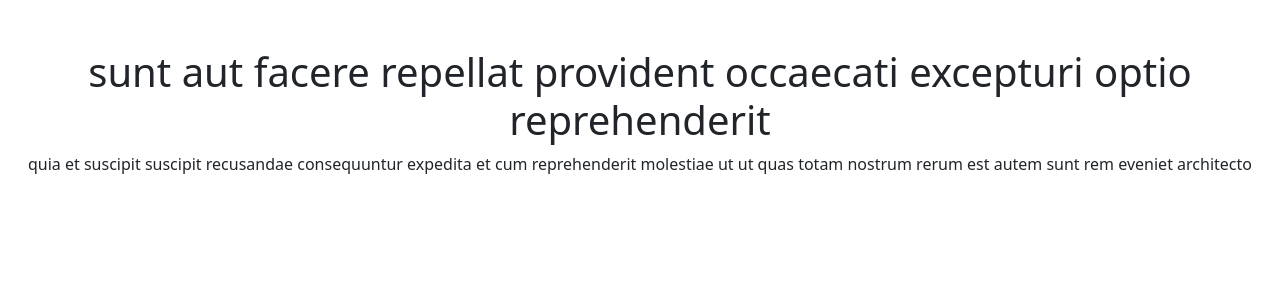
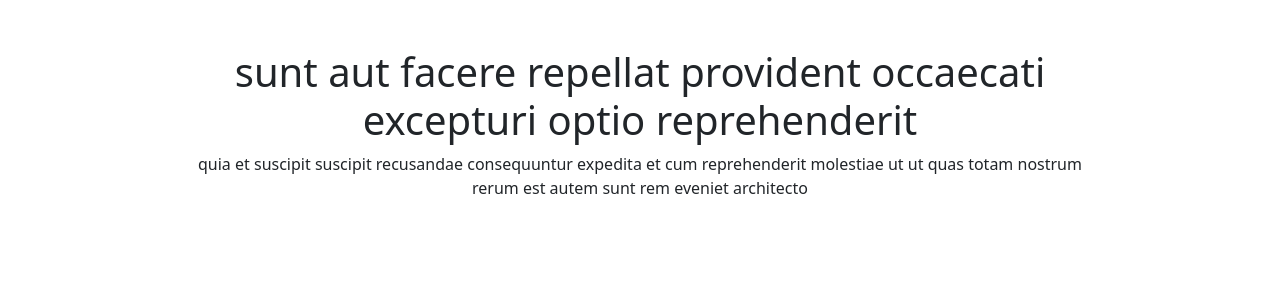
Before and after one commit to shahbazpro2/test, a React (Create React App) app: page /post/1 in a window 1280 px wide. Shown: the top 300 px of the page. Built offline with nearby package versions, Linux system fonts and the light colour scheme.

Commit message:
improve layout

```diff
--- a/src/pages/SinglePost.js
+++ b/src/pages/SinglePost.js
@@ -2,11 +2,16 @@ import React from 'react'
 
 const SinglePost = () => {
     return (
-        <div>
-            <h1>sunt aut facere repellat provident occaecati excepturi optio reprehenderit</h1>
-            <div className="mt-2">
-                quia et suscipit suscipit recusandae consequuntur expedita et cum reprehenderit molestiae ut ut quas totam nostrum rerum est autem sunt rem eveniet architecto
+        <div className="container">
+            <div className="row justify-content-center">
+                <div className="col-md-10">
+                    <h1>sunt aut facere repellat provident occaecati excepturi optio reprehenderit</h1>
+                    <p className="mt-2">
+                        quia et suscipit suscipit recusandae consequuntur expedita et cum reprehenderit molestiae ut ut quas totam nostrum rerum est autem sunt rem eveniet architecto
+                    </p>
+                </div>
             </div>
+
         </div>
     )
 }
```
